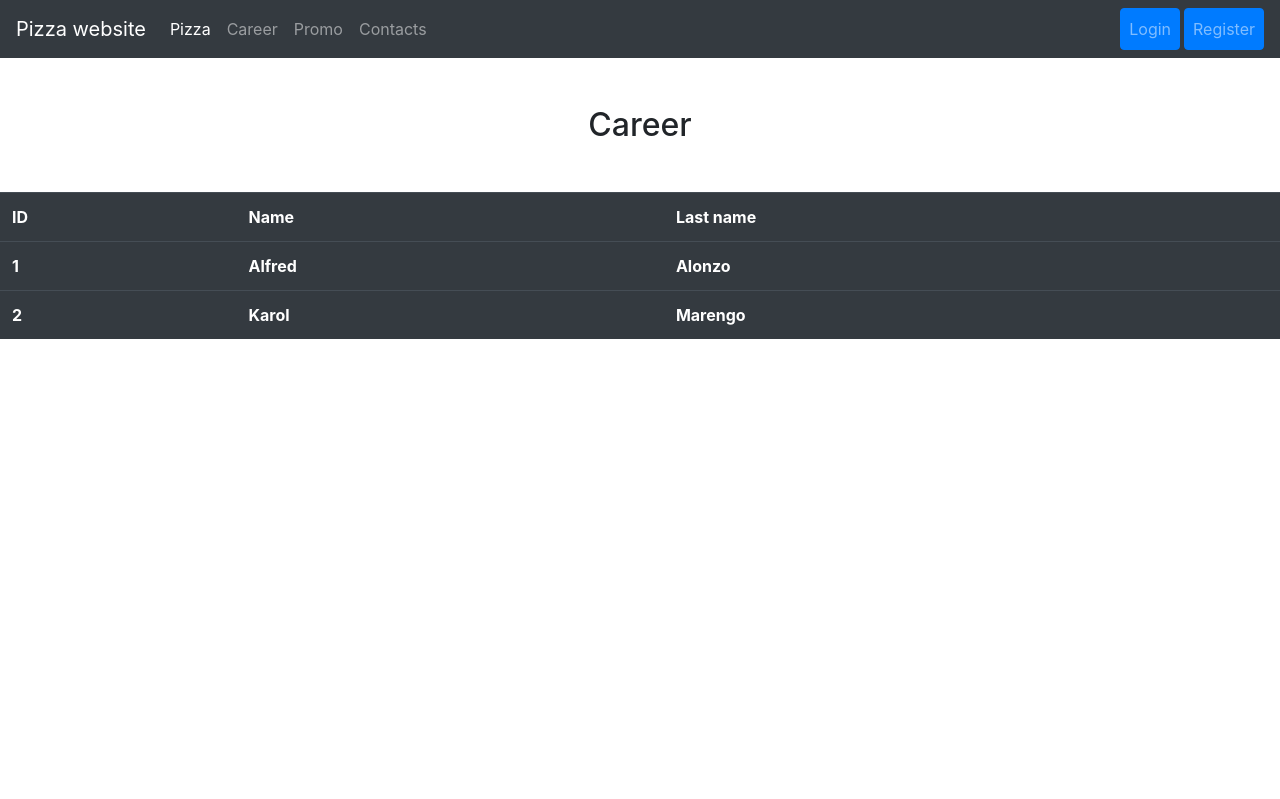
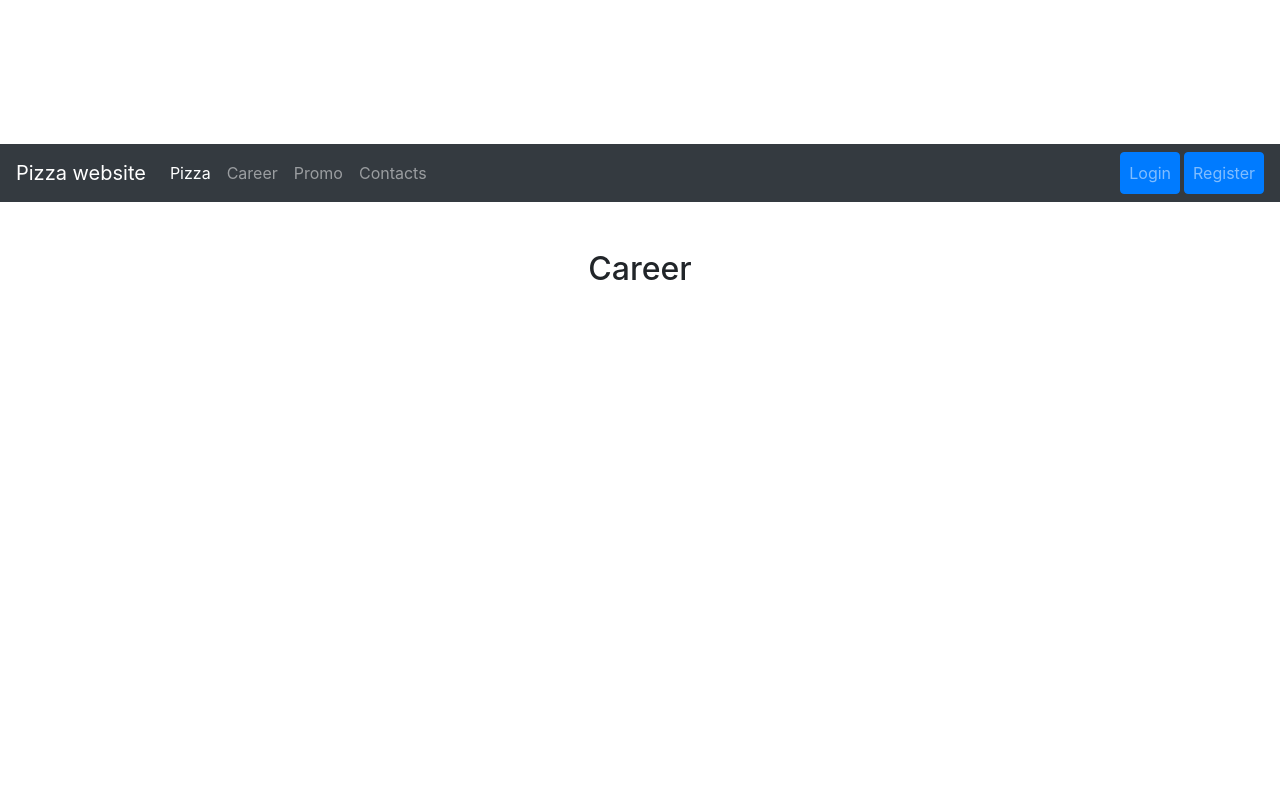
Before and after one commit to RichardB0101/PizzaTeamProject, a PHP site: page /career.php in a window 1280 px wide. Shown: the top 799 px of the page. Before the commit the page ends 339 px from the top, so only its background shows below. Run offline with PHP 8.4, Linux system fonts and the light colour scheme; lists and menus that the app fills with data are empty.

Commit message:
sync from laptop

```diff
--- a/footer.php
+++ b/footer.php
@@ -1,22 +1,6 @@
-<container class="w-100">
-    <table class="table table-dark table-hover bg-dark">
-        <tr>
-            <th>ID</th>
-            <th>Name</th>
-            <th>Last name</th>
-        </tr>
-        <tr>
-            <th>1</th>
-            <th>Alfred</th>
-            <th>Alonzo</th>
-        </tr>
-        <tr>
-            <th>2</th>
-            <th>Karol</th>
-            <th>Marengo</th>
-        </tr>
-    </table>
-</container>
+
+
+
 </body>
 
 </html>
--- a/header.php
+++ b/header.php
@@ -18,11 +18,11 @@
         html,
         body {
             /* added this snippet of code as a solution to white gap appearing on the very right side of screen */
-            width: 100%;
-            height: 100%;
-            margin: 0px;
-            padding: 0px;
+
             overflow-x: hidden;
+    min-height: 75rem;
+    padding-top: 4.5rem;
+
         }
     </style>
 </head>
--- a/register.php
+++ b/register.php
@@ -1,5 +1,6 @@
 <?php
 include_once 'header.php';
+include_once '/database/dB_Creation';
 ?>
 
 
```
Also changed, not shown: database/dB_Creation.php (+7 -7 lines), 1 other file.
